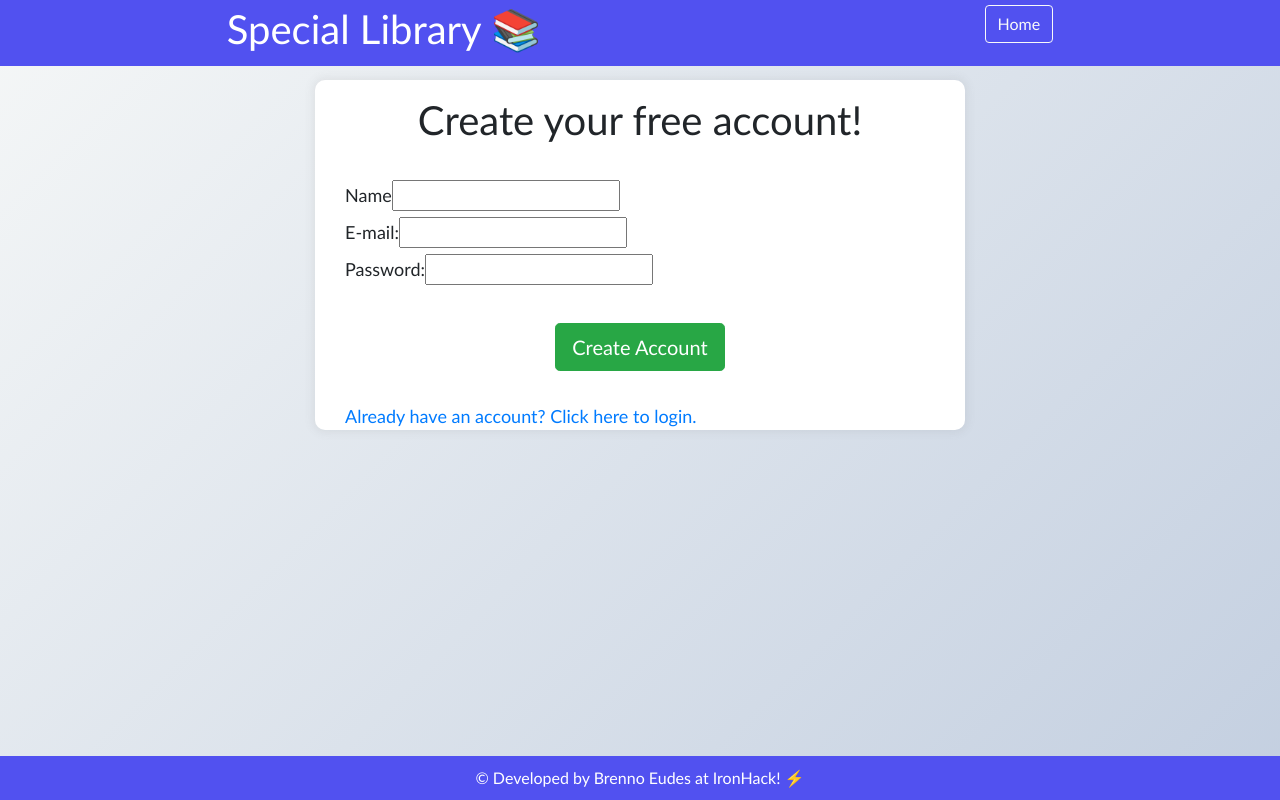
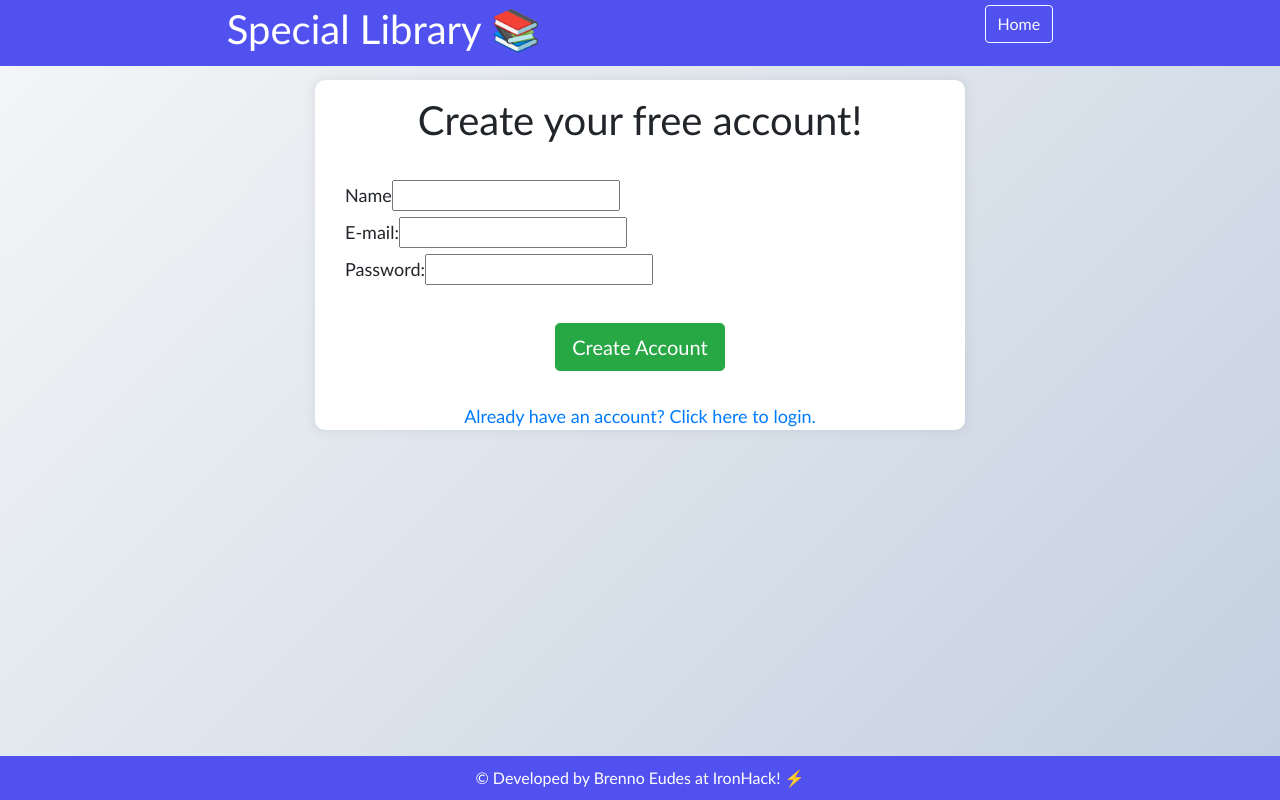
Before and after one commit to brennoEudes/extended-project-client, a React (Create React App) app: page /signup in a window 1280 px wide. Shown: the top 800 px of the page. Built offline with nearby package versions, Linux system fonts and the light colour scheme.

Commit message:
centralização link login na pág sign up

```diff
--- a/src/pages/auth/Signup.js
+++ b/src/pages/auth/Signup.js
@@ -85,10 +85,11 @@ function Signup(props) {
               Create Account
             </Button>{" "}
             </div>
-
+            <div className="link-signup">
             <Link to="/login">
               Already have an account? Click here to login.
             </Link>
+            </div>
           </div>
         </form>
       </div>
```
